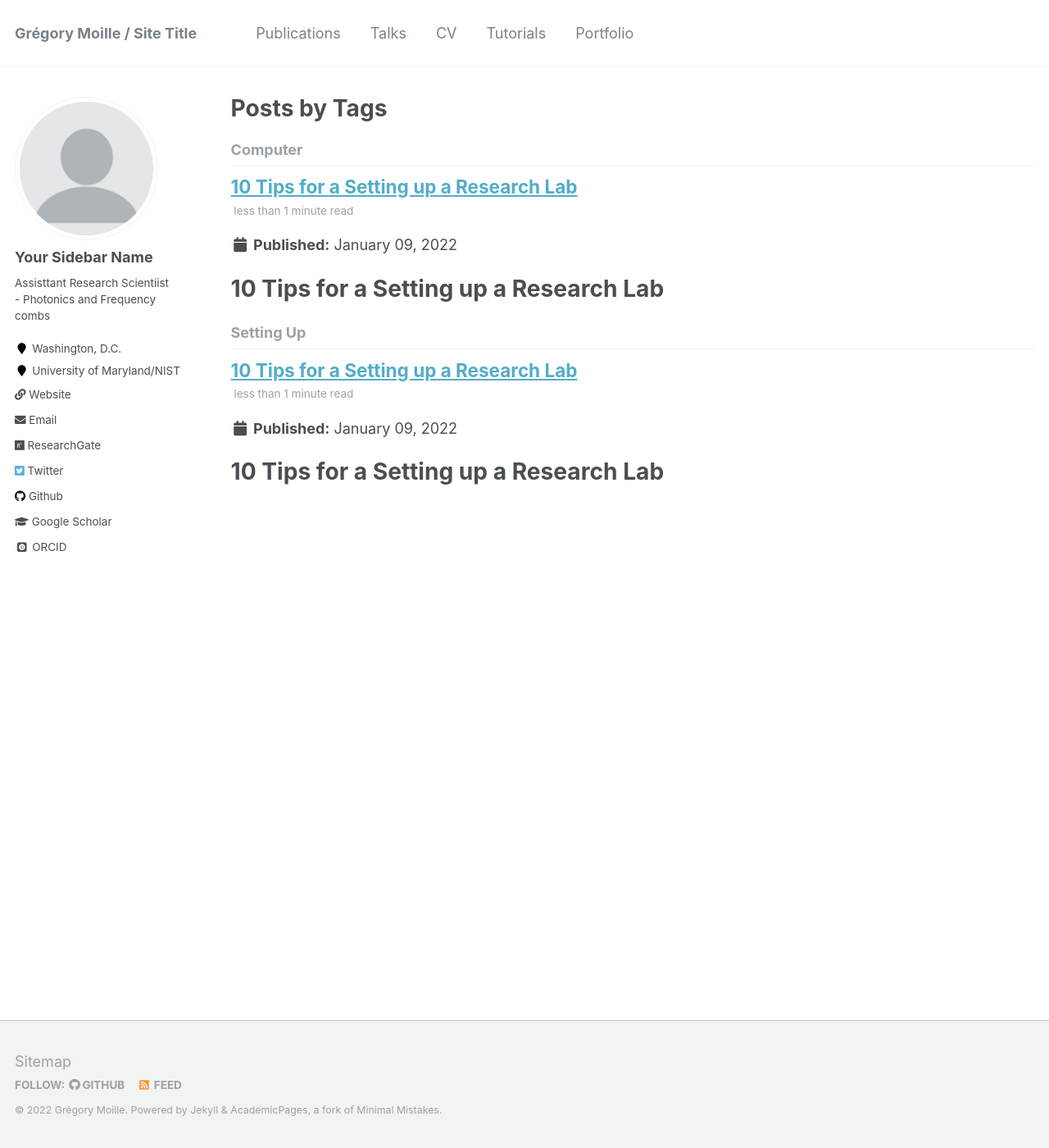
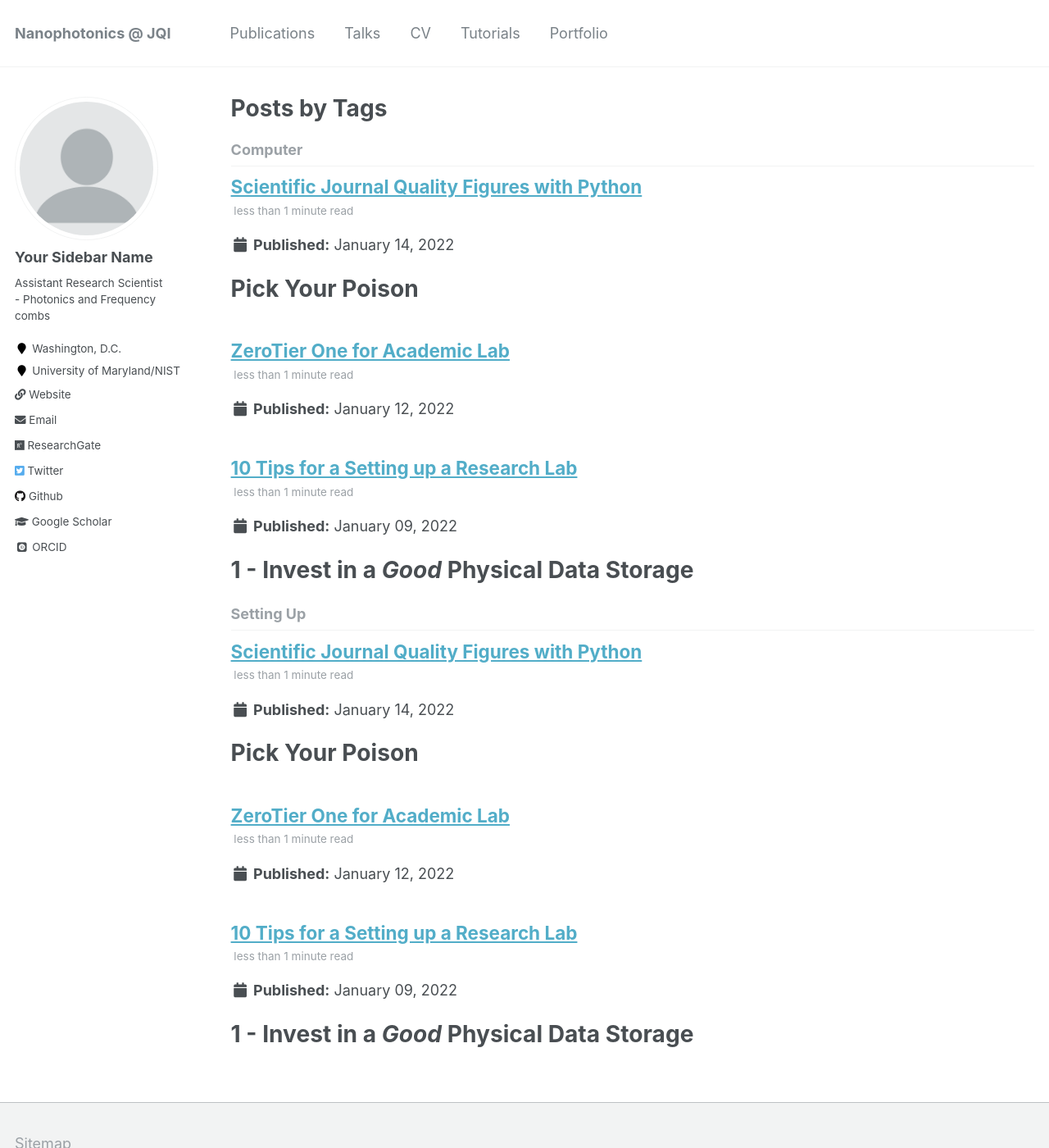
Before and after one commit to gregmoille/gregmoille.github.io, a Jekyll site: the page built from _pages/tag-archive.html, in a window 1280 px wide and 1400 px high. Shown: the whole window at 82% size. Built offline with Jekyll 4.4.1, drawn with Linux system fonts in a browser that asks for light colours; some web fonts are replaced.

Commit message:
Add new posts

```diff
--- a/_config.yml
+++ b/_config.yml
@@ -7,7 +7,7 @@
 
 # Site Settings
 locale                   : "en-US"
-title                    : "Grégory Moille / Site Title"
+title                    : "Nanophotonics @ JQI"
 title_separator          : "-"
 name                     : &name "Grégory Moille"
 description              : &description "personal description"
@@ -82,7 +82,7 @@ analytics:
 author:
   name             : "Your Sidebar Name"
   avatar           : "profile.png"
-  bio              : "Assisttant Research Scientiist - Photonics and Frequency combs"
+  bio              : "Assistant Research Scientist - Photonics and Frequency combs"
   location         : "Washington, D.C."
   employer         : "University of Maryland/NIST"
   googlescholar    : "https://scholar.google.fr/citations?user=6fBdsmYAAAAJ&hl=fr"
--- a/_posts/2021-01-09-Computer_Tricks_for_The_Lab.md
+++ b/_posts/2021-01-09-Computer_Tricks_for_The_Lab.md
@@ -8,24 +8,22 @@ tags:
 ---
 
 
-# 10 Tips for a Setting up a Research Lab
+# 1 - Invest in a *Good* Physical Data Storage
 
-## 1 - Invest in a *Good* Physical Data Storage
+# 2 - Think Remotely
 
-## 2 - Think Remotely
+# 3 - If it is too Complicated, Nobody is going to use it
 
-## 3 - If it is too Complicated, Nobody is going to use it
+# 4 - A Router Goes a Long Way
 
-## 4 - A Router Goes a Long Way
+# 5 - Git and hooks are your friends (code *and* papers)
 
-## 5 - Git and hooks are your friends (code *and* papers)
+# 6 - Rasperypi are cheap and great for prototyping
 
-## 6 - Rasperypi are cheap and great for prototyping
+# 7 - 3D printing for prototyping
 
-## 7 - 3D printing for prototyping
+# 8 - Harness free tools
 
-## 8 - Harness free tools
+# 9 - Automatize as much as possible
 
-## 9 - Automatize as much as possible
-
-## 10 -
+# 10 -
--- /dev/null
+++ b/_posts/2021-01-12-ZeroTierOneforAcademicLab.md
@@ -0,0 +1,8 @@
+---
+title: 'ZeroTier One for Academic Lab'
+date: 2022-01-12
+permalink: /posts/2022/01/ztolab
+tags:
+  - Computer
+  - Setting Up
+---
--- /dev/null
+++ b/_posts/2021-01-14-ScientificJournalQualityFiguresWithPython.md
@@ -0,0 +1,26 @@
+---
+title: 'Scientific Journal Quality Figures with Python'
+date: 2022-01-14
+permalink: /posts/2022/01/figpython
+tags:
+  - Computer
+  - Setting Up
+---
+
+# Pick Your Poison
+
+## Plotly
+
+## Seaborn
+
+## Matplotlib
+
+# The Importance of Color Palette
+
+## A bit of color theory (yaaaawwwnnnnn....)
+
+## Not reinventing the wheel (pun intended)
+
+## My personal palette of choice
+
+# Using as Little Illustrator as Possible
```
Also changed, not shown: _drafts/ScientificJournalQualityFiguresWithPython.md (deleted, +0 -1 lines), _drafts/ZeroTierOneforAcademicLab.md (deleted, +0 -1 lines).
